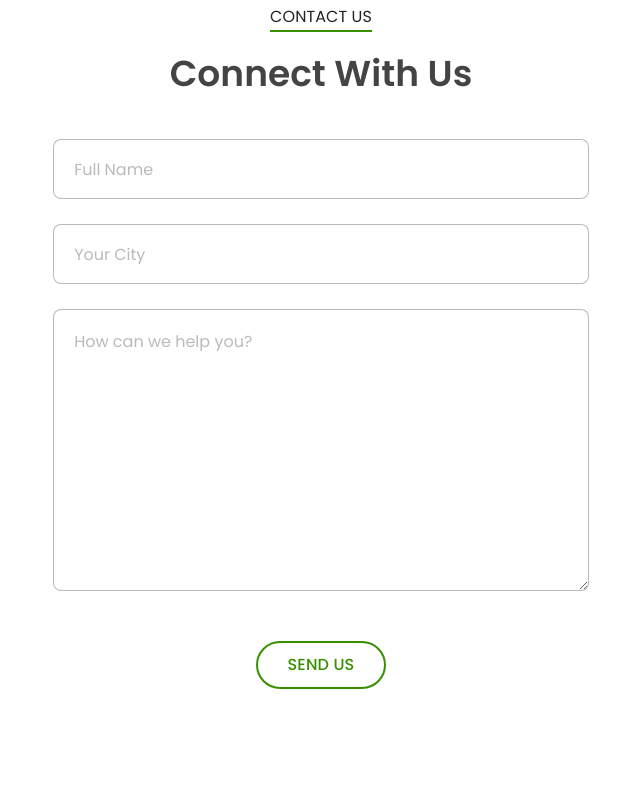
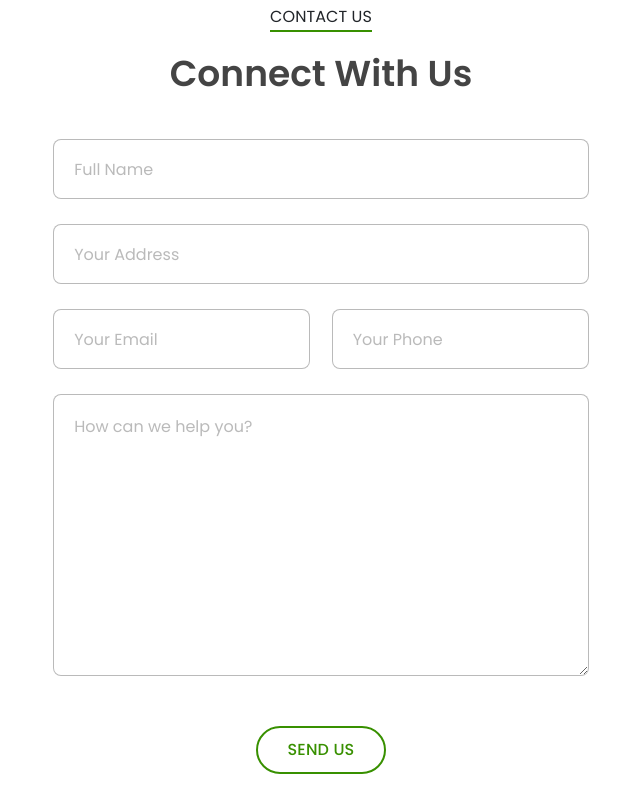
Before and after one commit to Asadullah816/Swat_Hotel, a plain HTML site: page contact.html in a window 1280 px wide. Shown: the part 1029-1841 px from the top of the page, without its empty margins (319-959 px from the left). Drawn offline with nearby package versions, Linux system fonts and the light colour scheme.

```diff
--- a/asset/index.css
+++ b/asset/index.css
@@ -805,3 +805,8 @@
 .conf-img {
     width: 90%;
 }
+
+.input-sm {
+    width: 48%;
+    border-radius: 8px !important;
+}
--- a/asset/phone.css
+++ b/asset/phone.css
@@ -211,12 +211,18 @@
         width: 100%;
     }
 
+
+
     /* ======================================================== */
     /* ======================================================== */
     /* ======================================================== */
 }
 
 @media(max-width:767px) {
+    .input-sm {
+        width: 100%;
+
+    }
 
     /* ========================== */
     .hero-logo {
--- a/contact.html
+++ b/contact.html
@@ -108,7 +108,11 @@
         <div class="contact-form">
             <form action="" class="w-100 d-flex justify-content-center align-items-center flex-column">
                 <input class="form-input w-100" type="text" placeholder="Full Name">
-                <input class="form-input w-100" type="text" placeholder="Your City">
+                <input class="form-input w-100" type="text" placeholder="Your Address">
+                <div class="input-group d-flex justify-content-between align-items-center">
+                    <input class="form-input input-sm" type="email" placeholder="Your Email">
+                    <input class="form-input input-sm" type="number" placeholder="Your Phone">
+                </div>
                 <textarea class="form-input-text w-100" placeholder="How can we help you?" name="" id="" cols="30"
                     rows="10"></textarea>
                 <button class="form-btn" type="submit">SEND US</button>
```
